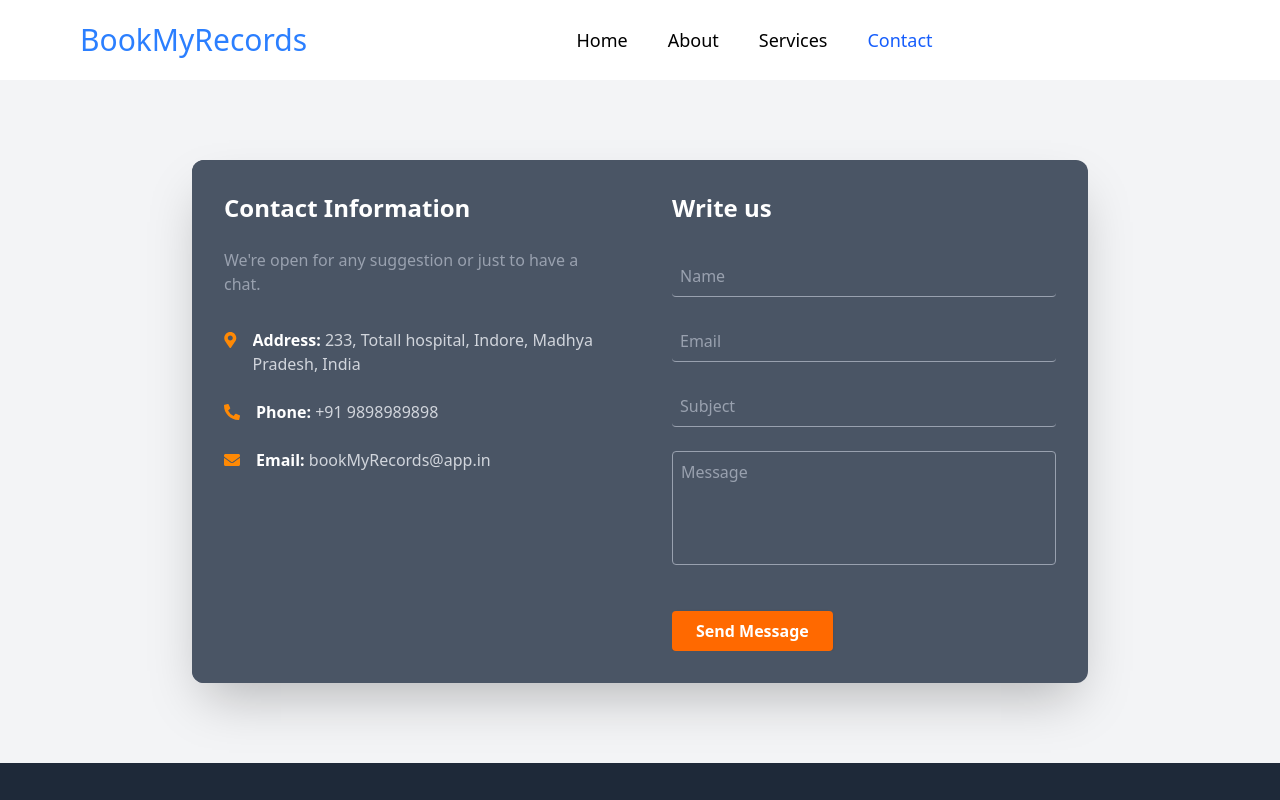
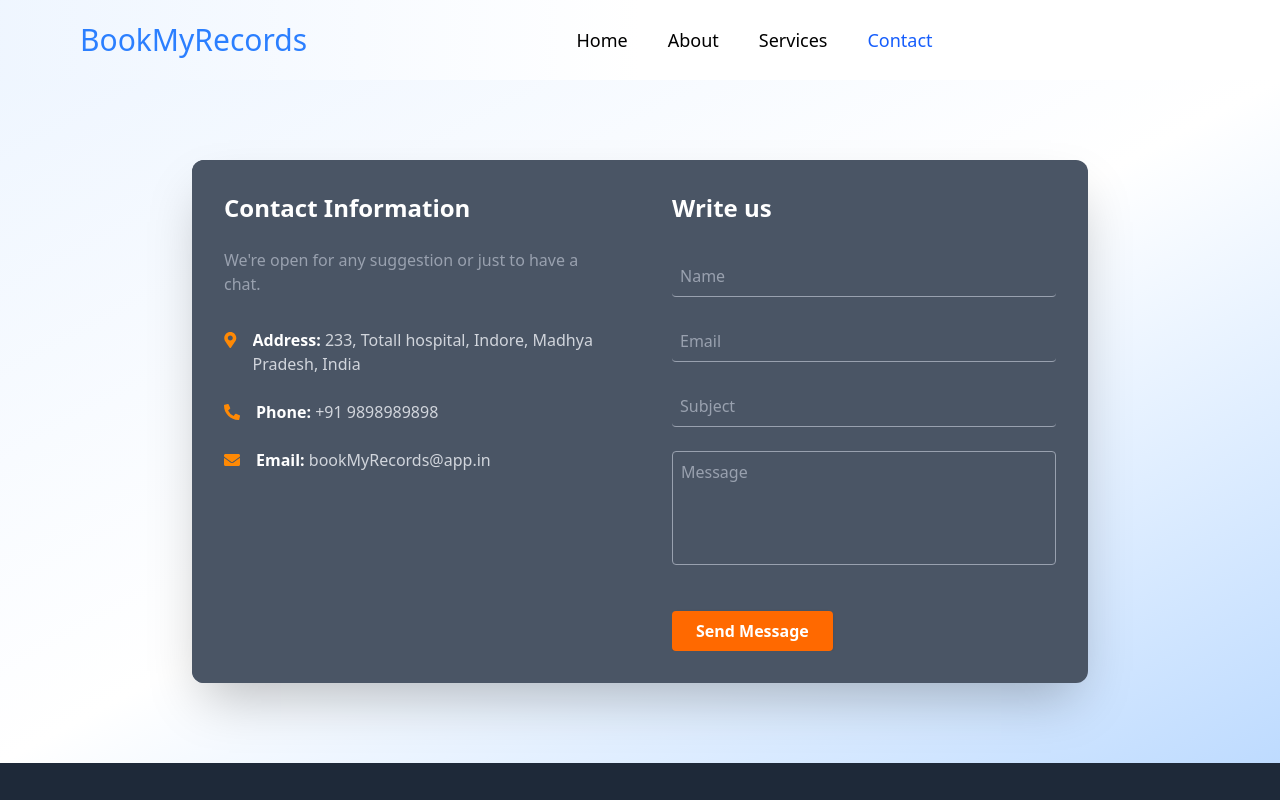
Before and after one commit to PawanPatidar110/BookMyRecords, a React (Vite) app: page /contactUs in a window 1280 px wide. Shown: the top 800 px of the page. Built offline with nearby package versions, Linux system fonts and the light colour scheme.

Commit message:
improve the design

```diff
--- a/src/Components/Navbar.jsx
+++ b/src/Components/Navbar.jsx
@@ -49,7 +49,7 @@
   const handleItemClick = () => setIsOpen(false);
 
   return (
-    <div className="z-20 bg-white w-full shadow-md">
+    <div className="z-20 bg-gradient-to-r from-blue-50 via-white to-white w-full shadow-md">
       <nav className="w-[90%] max-w-7xl mx-auto flex h-20 items-center justify-between px-4">
         {/* Logo */}
         <div className="w-72 text-3xl font-light text-blue-500">BookMyRecords</div>
--- a/src/Pages/AboutUs.jsx
+++ b/src/Pages/AboutUs.jsx
@@ -7,7 +7,7 @@
     <div className="min-h-screen text-white px-6 py-16 flex flex-col items-center bg-gradient-to-br from-blue-50 via-white to-blue-100">
       {/* Header */}
       <div className="text-center max-w-4xl mb-16">
-        <h1 className="text-5xl font-extrabold text-gray-900 mb-4">About Us</h1>
+        <h1 className="text-5xl font-extrabold p-2 text-gray-900 mb-4">About Us</h1>
         <p className="text-lg text-gray-700">
           Learn more about our mission, our story, and the founder who drives our vision forward at Book My Records.
         </p>
--- a/src/Pages/ContactUs.jsx
+++ b/src/Pages/ContactUs.jsx
@@ -128,7 +128,7 @@
 
 const ContactUs = () => {
   return (
-    <div className="min-h-fit flex items-center justify-center bg-gray-100 py-20 px-4">
+    <div className="min-h-fit flex items-center justify-center  bg-gradient-to-br from-blue-50 via-white to-blue-200  py-20 px-4">
       <div className="w-full max-w-4xl bg-gray-600 rounded-xl shadow-2xl flex flex-col md:flex-row overflow-hidden">
 
         {/* Contact Info */}
--- a/src/Pages/ServicePage.jsx
+++ b/src/Pages/ServicePage.jsx
@@ -7,7 +7,7 @@
 const ServicePage = () => {
   return (
     <>
-      <div className="w-full flex flex-col md:flex-row items-center gap-10 md:my-10">
+      <div className="w-full bg-gradient-to-br from-white via-white to-blue-200 flex flex-col md:flex-row items-center gap-10 md:mt-10">
         <div className="flex-1 w-full">
           <img
             src={ServiceImage}
```
